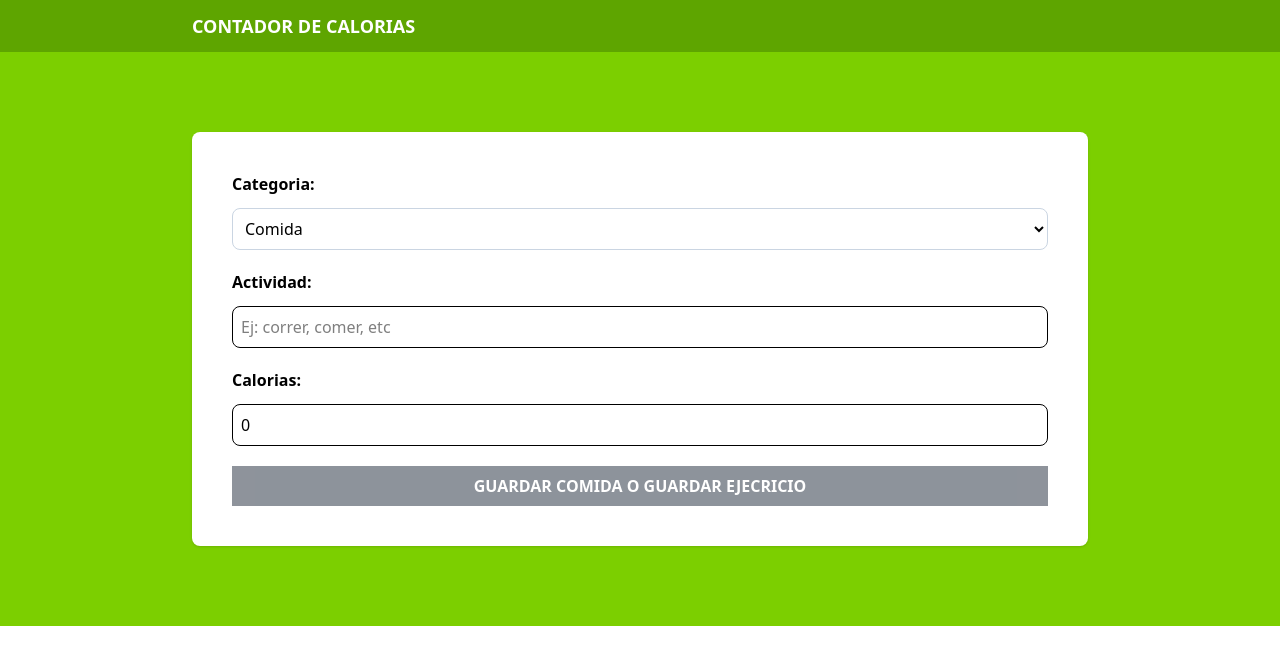
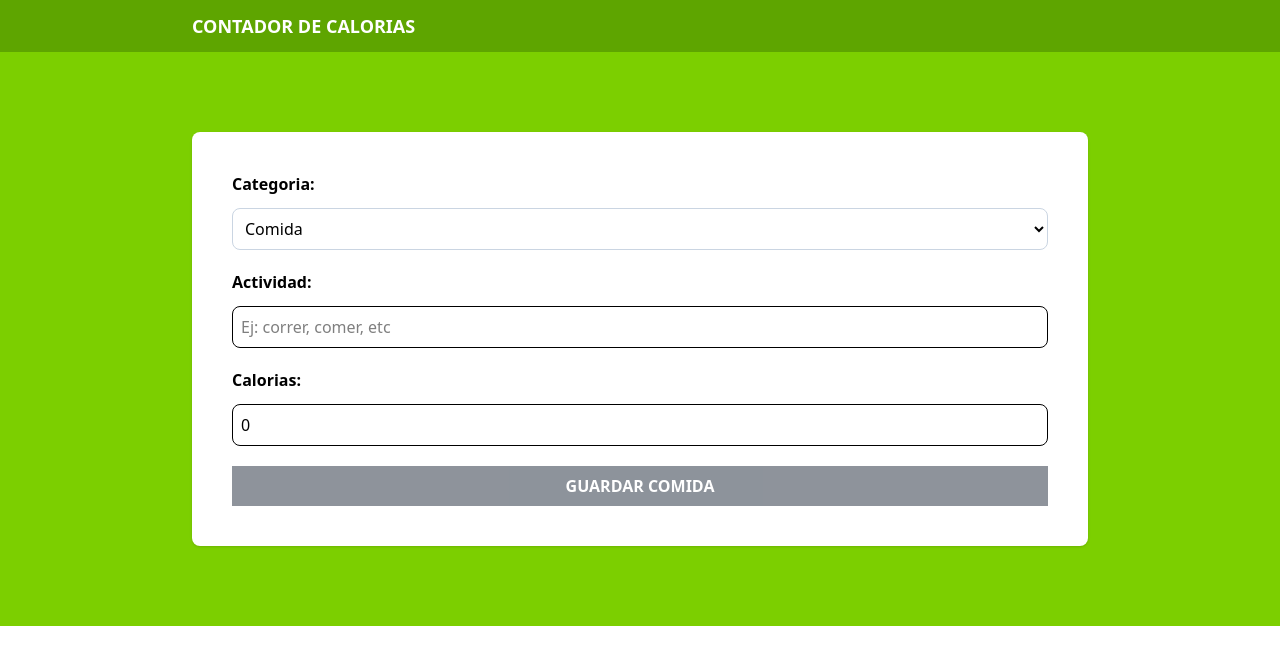
Before and after one commit to r0odr1/ContadorCalorias, a React app: page / in a window 1280 px wide. Shown: the top 664 px of the page. Built offline with nearby package versions, Linux system fonts and the light colour scheme; the HTML template or start-up script is replaced by a standard one.

Commit message:
hacer dinamico el boton segun categoria

```diff
--- a/src/components/Form.tsx
+++ b/src/components/Form.tsx
@@ -70,7 +70,7 @@ export default function Form() {
       <input
         type="submit"
         className="bg-gray-800 hover:bg-gray-900 w-full p-2 font-bold uppercase text-white cursor-pointer disabled:opacity-50"
-        value="Guardar Comida o guardar Ejecricio"
+        value={activity.category === 1 ? 'Guardar Comida' : 'Guardar Ejercicio'}
         disabled={!isValidActivity()}
       />
     </form>
```
